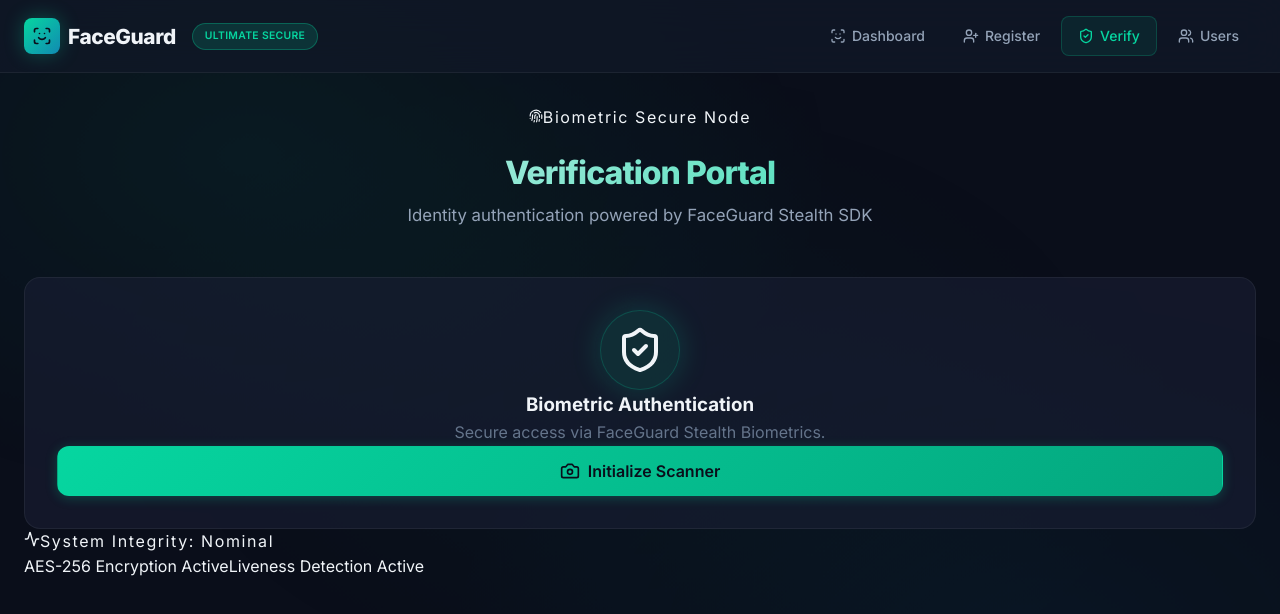
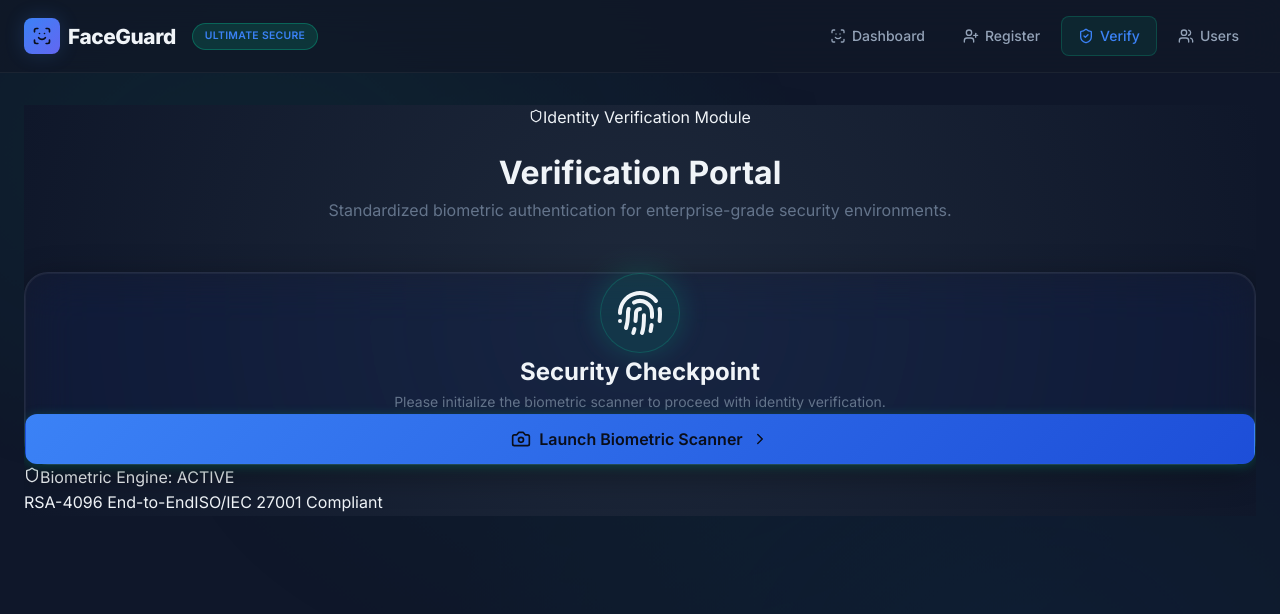
Before and after one commit to FarhanBinShafiq/FaceGuard, a React (Vite) app in the folder frontend/: page /verify in a window 1280 px wide. Shown: the top 614 px of the page. Built offline with nearby package versions, Linux system fonts and the light colour scheme.

Commit message:
Overhaul Verification Portal with Professional Enterprise Design

```diff
--- a/frontend/src/components/WebcamCapture.jsx
+++ b/frontend/src/components/WebcamCapture.jsx
@@ -1,6 +1,6 @@
 import { useRef, useCallback, useState } from 'react'
 import Webcam from 'react-webcam'
-import { Camera, CameraOff, RotateCcw, RefreshCw } from 'lucide-react'
+import { Camera, CameraOff, RotateCcw, RefreshCw, CheckCircle } from 'lucide-react'
 
 export default function WebcamCapture({ onCapture, disabled = false }) {
   const webcamRef = useRef(null)
--- a/frontend/src/index.css
+++ b/frontend/src/index.css
@@ -4,35 +4,35 @@
 
 /* ── CSS Variables ──────────────────────────────────────── */
 :root {
-  /* Primary palette — Cyber teal / electric blue */
-  --color-primary: #06d6a0;
-  --color-primary-light: #7efccc;
-  --color-primary-dark: #04a67e;
-  --color-primary-glow: rgba(6, 214, 160, 0.3);
+  /* Professional palette — Enterprise Blue / Indigo */
+  --color-primary: #3b82f6;
+  --color-primary-light: #93c5fd;
+  --color-primary-dark: #1d4ed8;
+  --color-primary-glow: rgba(59, 130, 246, 0.2);
 
   /* Accent */
-  --color-accent: #118ab2;
-  --color-accent-light: #4dc4e8;
-  --color-accent-dark: #0b6d8e;
+  --color-accent: #6366f1;
+  --color-accent-light: #a5b4fc;
+  --color-accent-dark: #4338ca;
 
   /* Danger / Warning / Success */
-  --color-danger: #ef476f;
-  --color-danger-light: #f78da7;
-  --color-warning: #ffd166;
-  --color-success: #06d6a0;
+  --color-danger: #ef4444;
+  --color-danger-light: #f87171;
+  --color-warning: #f59e0b;
+  --color-success: #10b981;
 
-  /* Neutrals — Dark theme */
-  --bg-primary: #0a0e1a;
-  --bg-secondary: #111827;
-  --bg-card: #1a1f35;
-  --bg-card-hover: #222845;
-  --bg-input: #151b2e;
-  --bg-overlay: rgba(10, 14, 26, 0.85);
+  /* Neutrals — Professional Slate Theme */
+  --bg-primary: #0f172a;
+  --bg-secondary: #1e293b;
+  --bg-card: #1e293b;
+  --bg-card-hover: #334155;
+  --bg-input: #0f172a;
+  --bg-overlay: rgba(15, 23, 42, 0.9);
 
   /* Borders */
-  --border-subtle: rgba(255, 255, 255, 0.06);
+  --border-subtle: rgba(255, 255, 255, 0.05);
   --border-default: rgba(255, 255, 255, 0.1);
-  --border-active: rgba(6, 214, 160, 0.4);
+  --border-active: rgba(59, 130, 246, 0.4);
 
   /* Text */
   --text-primary: #f0f4f8;
@@ -1153,7 +1153,197 @@ img {
   border: 1px solid rgba(6, 214, 160, 0.2);
 }
 
-.text-success-light { color: var(--color-primary-light); }
-.font-black { font-weight: 900; }
-.tracking-tight { letter-spacing: -0.05em; }
-.tracking-widest { letter-spacing: 0.1em; }
+/* ── Premium Design Extensions ─────────────────────────── */
+
+.premium-mesh-bg {
+  position: relative;
+  overflow: hidden;
+  background: radial-gradient(circle at 50% 50%, #1e293b 0%, #0f172a 100%);
+}
+
+@keyframes mesh-drift {
+  0% { transform: scale(1) rotate(0deg); }
+  100% { transform: scale(1.2) rotate(10deg); }
+}
+
+.glass-premium {
+  background: rgba(26, 31, 53, 0.4);
+  backdrop-filter: blur(24px) saturate(180%);
+  -webkit-backdrop-filter: blur(24px) saturate(180%);
+  border: 1px solid rgba(255, 255, 255, 0.08);
+  box-shadow:
+    0 8px 32px 0 rgba(0, 0, 0, 0.37),
+    inset 0 0 0 1px rgba(255, 255, 255, 0.05);
+  border-radius: var(--radius-xl);
+}
+
+.glow-primary {
+  box-shadow: 0 0 30px var(--color-primary-glow);
+}
+
+.text-gradient-primary {
+  background: linear-gradient(135deg, #fff 0%, var(--color-primary) 100%);
+  -webkit-background-clip: text;
+  -webkit-text-fill-color: transparent;
+  background-clip: text;
+}
+
+/* Corporate Identity Card */
+.identity-card {
+  position: relative;
+  overflow: hidden;
+  border-radius: var(--radius-lg);
+  background: var(--bg-secondary);
+  border: 1px solid var(--border-default);
+  display: grid;
+  grid-template-columns: auto 1fr;
+  gap: var(--space-xl);
+  padding: var(--space-xl);
+  box-shadow: var(--shadow-lg);
+}
+
+.id-photo-container {
+  position: relative;
+  width: 140px;
+  height: 180px;
+  border-radius: var(--radius-lg);
+  overflow: hidden;
+  border: 2px solid var(--color-primary);
+  box-shadow: 0 0 20px var(--color-primary-glow);
+}
+
+.id-badge-scan-line {
+  position: absolute;
+  top: 0;
+  left: 0;
+  width: 100%;
+  height: 2px;
+  background: var(--color-primary);
+  box-shadow: 0 0 10px var(--color-primary);
+  animation: id-scan 3s ease-in-out infinite;
+  z-index: 5;
+}
+
+@keyframes id-scan {
+  0%, 100% { top: 0; opacity: 0; }
+  10%, 90% { opacity: 1; }
+  50% { top: 100%; }
+}
+
+.id-details {
+  display: flex;
+  flex-direction: column;
+  justify-content: center;
+}
+
+.id-field {
+  margin-bottom: var(--space-md);
+}
+
+.id-label {
+  font-size: 10px;
+  color: var(--text-muted);
+  text-transform: uppercase;
+  letter-spacing: 1.5px;
+  margin-bottom: 2px;
+}
+
+.id-value {
+  font-size: 1.2rem;
+  font-weight: 800;
+  color: var(--text-primary);
+  letter-spacing: -0.02em;
+}
+
+.shimmer-border {
+  position: relative;
+  z-index: 1;
+}
+
+.shimmer-border::after {
+  content: '';
+  position: absolute;
+  inset: -1px;
+  background: linear-gradient(90deg, transparent, var(--color-primary), transparent);
+  background-size: 200% 100%;
+  border-radius: inherit;
+  z-index: -1;
+  animation: shimmer-anim 3s infinite linear;
+  opacity: 0.5;
+}
+
+@keyframes shimmer-anim {
+  0% { background-position: -200% 0; }
+  100% { background-position: 200% 0; }
+}
+
+/* Animations */
+.animate-slide-up { animation: slideUp 0.6s cubic-bezier(0.2, 0.8, 0.2, 1) forwards; }
+@keyframes slideUp {
+  from { opacity: 0; transform: translateY(20px); }
+  to { opacity: 1; transform: translateY(0); }
+}
+
+.animate-reveal {
+/* ── Advanced Biometric HUD Extensions ────────────────── */
+
+.hud-readout-top {
+  position: absolute;
+  top: var(--space-lg);
+  display: flex;
+  flex-direction: column;
+  gap: 2px;
+  z-index: 10;
+}
+
+.hud-readout-top.left { left: var(--space-lg); }
+.hud-readout-top.right { right: var(--space-lg); text-align: right; }
+
+.readout-item {
+  font-family: 'Courier New', monospace;
+  font-size: 8px;
+  font-weight: 900;
+  color: var(--color-primary);
+  opacity: 0.7;
+  letter-spacing: 1px;
+  text-transform: uppercase;
+  background: rgba(0, 0, 0, 0.3);
+  padding: 2px 6px;
+  border-radius: 2px;
+}
+
+.hud-side-metrics {
+  position: absolute;
+  right: var(--space-lg);
+  top: 50%;
+  transform: translateY(-50%);
+  display: flex;
+  flex-direction: column;
+  gap: 6px;
+  z-index: 10;
+}
+
+.metric-bar {
+  width: 4px;
+  height: 40px;
+  background: rgba(255, 255, 255, 0.1);
+  border-radius: 2px;
+  overflow: hidden;
+}
+
+.metric-bar .fill {
+  width: 100%;
+  background: var(--color-primary);
+  box-shadow: 0 0 10px var(--color-primary);
+  animation: metric-fluctuate 2s ease-in-out infinite alternate;
+}
+
+@keyframes metric-fluctuate {
+  from { opacity: 0.4; transform: translateY(20%); }
+  to { opacity: 1; transform: translateY(-20%); }
+}
+
+.identity-card-container {
+  max-width: 600px;
+  margin: 0 auto;
+}
--- a/frontend/src/lib/FaceGuard.jsx
+++ b/frontend/src/lib/FaceGuard.jsx
@@ -1,6 +1,6 @@
 import React, { useState, useCallback, useRef } from 'react';
 import Webcam from 'react-webcam';
-import { Camera, CameraOff, RefreshCw, Loader2, ShieldCheck, ShieldAlert } from 'lucide-react';
+import { Camera, CameraOff, RefreshCw, Loader2, ShieldCheck, ShieldAlert, ScanFace } from 'lucide-react';
 import { useFaceGuard } from './FaceGuardContext';
 
 /**
@@ -126,8 +126,8 @@ export const FaceGuardAuth = ({ mode = 'verify', onSuccess, onError, config = {}
               <div className="hud-info">
                  <div className="hud-line"></div>
                  <div className="hud-text">
-                   <span className="label">MODE:</span>
-                   <span className="value">{mode.toUpperCase()}</span>
+                   <span className="label">SYSTEM:</span>
+                   <span className="value">SECURE_NODE_01</span>
                  </div>
                  <div className="hud-text">
                    <span className="label">STATUS:</span>
--- a/frontend/src/pages/VerifyPage.jsx
+++ b/frontend/src/pages/VerifyPage.jsx
@@ -1,10 +1,11 @@
 import { useState } from 'react'
-import { ShieldCheck, UserCheck, ShieldAlert, RotateCcw, Fingerprint, Activity } from 'lucide-react'
+import { ShieldCheck, UserCheck, ShieldAlert, RotateCcw, Fingerprint, Activity, Zap, Shield, ChevronRight, Camera } from 'lucide-react'
 import { FaceGuardAuth } from '../lib'
 import { speechService } from '../services/speech'
 
 export default function VerifyPage() {
   const [result, setResult] = useState(null)
+  const [isInitializing, setIsInitializing] = useState(false)
 
   const handleSuccess = (data) => {
     setResult(data)
@@ -21,95 +22,154 @@ export default function VerifyPage() {
 
   const handleReset = () => {
     setResult(null)
+    setIsInitializing(false)
   }
 
   return (
-    <div className="max-w-4xl mx-auto">
-      <div className="page-header text-center animate-fade-in">
+    <div className="premium-mesh-bg min-h-[80vh] flex flex-col items-center py-2xl">
+      {/* ── Page Header ───────────────────────────────────── */}
+      <div className="page-header text-center animate-fade-in mb-3xl">
         <div className="flex justify-center mb-md">
-          <div className="px-md py-xs bg-primary-glow border border-primary-20 rounded-full flex items-center gap-sm">
-            <Fingerprint size={14} className="text-primary" />
-            <span className="text-xs font-bold tracking-widest text-primary uppercase">Biometric Secure Node</span>
+          <div className="px-md py-xs bg-secondary border border-default rounded-lg flex items-center gap-sm backdrop-blur-md">
+            <Shield size={14} className="text-primary" />
+            <span className="text-[10px] font-bold tracking-widest text-primary uppercase">Identity Verification Module</span>
           </div>
         </div>
-        <h1 className="page-title text-5xl mb-sm">Verification Portal</h1>
-        <p className="page-subtitle text-lg">Identity authentication powered by FaceGuard Stealth SDK</p>
+        <h1 className="text-5xl font-extrabold tracking-tight mb-sm text-primary">
+          Verification Portal
+        </h1>
+        <p className="text-muted text-base max-w-lg mx-auto leading-relaxed">
+          Standardized biometric authentication for enterprise-grade security environments.
+        </p>
       </div>
 
-      <div className="flex justify-center mb-2xl">
+      <div className="w-full max-w-4xl px-lg">
         {!result ? (
-          <div className="w-full max-w-md animate-scale-in">
-            <FaceGuardAuth
-              mode="verify"
-              onSuccess={handleSuccess}
-              onError={(err) => console.error(err)}
-            />
+          <div className="flex flex-col items-center">
+            {!isInitializing ? (
+              <div className="glass-premium p-2xl text-center w-full max-w-lg animate-slide-up shadow-xl border-default">
+                <div className="auth-icon-glow mb-lg">
+                  <Fingerprint size={48} className="text-primary" />
+                </div>
+                <h2 className="text-2xl font-bold mb-sm tracking-tight">Security Checkpoint</h2>
+                <p className="text-muted mb-xl text-sm leading-relaxed">Please initialize the biometric scanner to proceed with identity verification.</p>
+                <button
+                  className="btn btn-primary btn-lg w-full group py-md"
+                  onClick={() => setIsInitializing(true)}
+                >
+                  <Camera size={20} className="group-hover:scale-110 transition-transform" />
+                  <span>Launch Biometric Scanner</span>
+                  <ChevronRight size={18} className="ml-auto opacity-50" />
+                </button>
+              </div>
+            ) : (
+              <div className="w-full max-w-md animate-scale-in">
+                <FaceGuardAuth
+                  mode="verify"
+                  onSuccess={handleSuccess}
+                  onError={(err) => {
+                    console.error(err);
+                    speechService.accessDenied();
+                  }}
+                />
+              </div>
+            )}
           </div>
         ) : (
-          <div className={`result-card w-full max-w-lg glass-morphism ${result.status === 'registered_user' ? 'success' : 'error'} p-2xl`}>
-            <div className="flex justify-center mb-xl">
-              {result.status === 'registered_user' ? (
-                <div className="p-xl bg-success-20 rounded-full border border-success-40 shadow-glow-success">
-                  <UserCheck size={80} className="text-success" />
+          <div className="max-w-xl mx-auto animate-slide-up">
+            {result.status === 'registered_user' ? (
+              <div className="identity-card-container">
+                <div className="flex items-center gap-md mb-lg px-md">
+                  <div className="p-sm bg-success-20 rounded-lg">
+                     <ShieldCheck size={18} className="text-success" />
+                  </div>
+                  <h2 className="text-lg font-bold text-success tracking-tight uppercase">Identity Confirmed</h2>
                 </div>
-              ) : (
-                <div className="p-xl bg-danger-20 rounded-full border border-danger-40 shadow-glow-danger">
-                  <ShieldAlert size={80} className="text-danger" />
+
+                <div className="identity-card glass-premium">
+                  <div className="id-photo-container">
+                    <img
+                      src={`/api/users/${result.user_id}/image`}
+                      alt={result.name}
+                      className="w-full h-full object-cover"
+                    />
+                    <div className="id-badge-scan-line" />
+                  </div>
+
+                  <div className="id-details px-md">
+                    <div className="id-field">
+                      <div className="id-label">Employee Name</div>
+                      <div className="id-value text-xl font-bold">{result.name}</div>
+                    </div>
+
+                    <div className="grid grid-cols-1 gap-md mt-sm">
+                      <div className="id-field">
+                        <div className="id-label">Assigned Role</div>
+                        <div className="badge badge-info mt-xs">{result.role?.toUpperCase()}</div>
+                      </div>
+                      <div className="id-field">
+                        <div className="id-label">Access Authorization</div>
+                        <div className="text-sm font-semibold uppercase text-primary">Standard Clearance Lvl 4</div>
+                      </div>
+                    </div>
+
+                    <div className="mt-lg pt-md border-t border-default flex items-center justify-between">
+                       <div className="flex items-center gap-sm">
+                         <Activity size={12} className="text-success" />
+                         <span className="text-[10px] font-mono text-muted uppercase">Liveness Verified</span>
+                       </div>
+                       <div className="text-[10px] font-mono text-muted font-bold opacity-30">
+                         TX_{Date.now().toString().slice(-6)}
+                       </div>
+                    </div>
+                  </div>
                 </div>
-              )}
-            </div>
 
-            <h2 className={`text-3xl font-black mb-md tracking-tighter ${result.alert_triggered ? 'text-danger animate-pulse' : ''}`}>
-               {result.alert_triggered ? '🚨 BLACKLIST ALERT' : (result.status === 'registered_user' ? 'ACCESS GRANTED' : 'ACCESS DENIED')}
-             </h2>
-             <p className="text-lg text-muted mb-xl leading-relaxed">
-               {result.alert_triggered ? `Unauthorized Access Attempt by Blacklisted User: ${result.name}` : result.message}
-             </p>
+                <div className="mt-xl flex gap-md">
+                   <button className="btn btn-primary flex-1 py-md" onClick={() => (window.location.href = '/dashboard')}>
+                      Access Dashboard
+                   </button>
+                   <button className="btn btn-secondary px-lg" onClick={handleReset} title="Restart">
+                      <RotateCcw size={18} />
+                   </button>
+                </div>
+              </div>
+            ) : (
+              <div className={`glass-premium border-danger/20 p-2xl text-center animate-scale-in`}>
+                <div className="p-lg bg-danger-20 rounded-full border border-danger-20 inline-flex mb-lg">
+                  <ShieldAlert size={48} className="text-danger" />
+                </div>
 
-             {result.status === 'registered_user' && (
-               <div className="card-glass p-lg mb-xl flex items-center gap-lg border-primary-20 hover:border-primary-40 transition-colors shadow-lg">
-                 <div className="relative">
-                   <img
-                     src={`/api/users/${result.user_id}/image`}
-                     alt={result.name}
-                     className="w-24 h-24 rounded-2xl object-cover border-2 border-primary shadow-glow"
-                   />
-                   <div className="absolute -bottom-2 -right-2 bg-primary p-xs rounded-lg">
-                     <ShieldCheck size={16} className="text-inverse" />
-                   </div>
-                 </div>
-                 <div className="text-left">
-                   <p className="font-black text-2xl tracking-tight">{result.name}</p>
-                   <div className="flex flex-wrap gap-sm mt-xs">
-                     <span className={`badge ${result.alert_triggered ? 'badge-danger' : 'badge-info'}`}>
-                       ROLE: {result.role?.toUpperCase()}
-                     </span>
-                     <span className="badge badge-success">
-                       <Activity size={10} /> {result.emotion?.toUpperCase()}
-                     </span>
-                   </div>
-                   <p className="text-xs text-muted mt-md font-mono">ID: {result.user_id}</p>
-                 </div>
-               </div>
-             )}
+                <h2 className={`text-2xl font-bold mb-sm tracking-tight text-danger`}>
+                   {result.alert_triggered ? 'Unauthorized Access' : 'Identity Mismatch'}
+                 </h2>
+                 <p className="text-sm text-muted mb-xl leading-relaxed max-w-xs mx-auto">
+                   {result.alert_triggered
+                     ? `The system has flagged a restricted identity: ${result.name}`
+                     : (result.message || 'Security protocols could not validate the biometric signature.')}
+                 </p>
 
-            <button className="btn btn-secondary btn-lg w-full group" onClick={handleReset}>
-              <RotateCcw size={18} className="group-hover:rotate-180 transition-transform duration-500" />
-              <span>Retry Authentication</span>
-            </button>
+                <button className="btn btn-secondary btn-lg w-full group py-md" onClick={handleReset}>
+                  <RotateCcw size={18} className="group-hover:rotate-180 transition-transform duration-500" />
+                  <span>Retry Verification</span>
+                </button>
+              </div>
+            )}
           </div>
         )}
       </div>
 
-      {/* Visual Footer */}
-      <div className="mt-3xl border-t border-default pt-xl flex flex-col md:flex-row justify-between items-center gap-lg opacity-40">
-        <div className="flex items-center gap-sm">
-           <Activity size={16} className="text-primary" />
-           <span className="text-xs font-mono uppercase tracking-widest text-primary">System Integrity: Nominal</span>
-        </div>
-        <div className="flex gap-xl grayscale hover:grayscale-0 transition-all">
-           <span className="text-[10px] font-mono uppercase font-bold tracking-tighter">AES-256 Encryption Active</span>
-           <span className="text-[10px] font-mono uppercase font-bold tracking-tighter">Liveness Detection Active</span>
+      {/* ── Visual Footer ─────────────────────────────────── */}
+      <div className="mt-auto w-full max-w-4xl pt-2xl opacity-40">
+        <div className="flex flex-col md:flex-row justify-between items-center gap-lg border-t border-white/5 pt-xl">
+          <div className="flex items-center gap-sm">
+             <Shield size={16} className="text-primary" />
+             <span className="text-[10px] font-mono uppercase tracking-[0.2em] text-primary">Biometric Engine: ACTIVE</span>
+          </div>
+          <div className="flex gap-xl grayscale hover:grayscale-0 transition-all">
+             <span className="text-[10px] font-mono uppercase font-bold tracking-tighter">RSA-4096 End-to-End</span>
+             <span className="text-[10px] font-mono uppercase font-bold tracking-tighter">ISO/IEC 27001 Compliant</span>
+          </div>
         </div>
       </div>
     </div>
```
